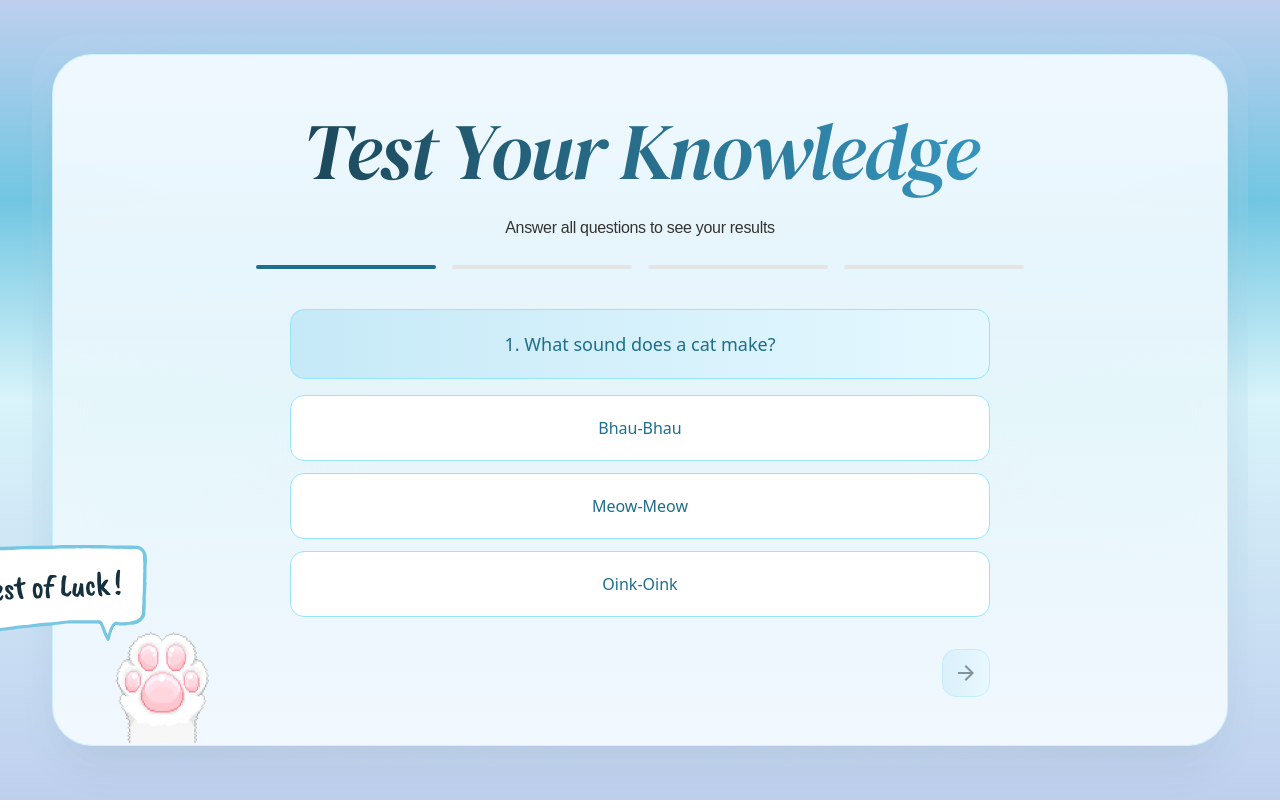
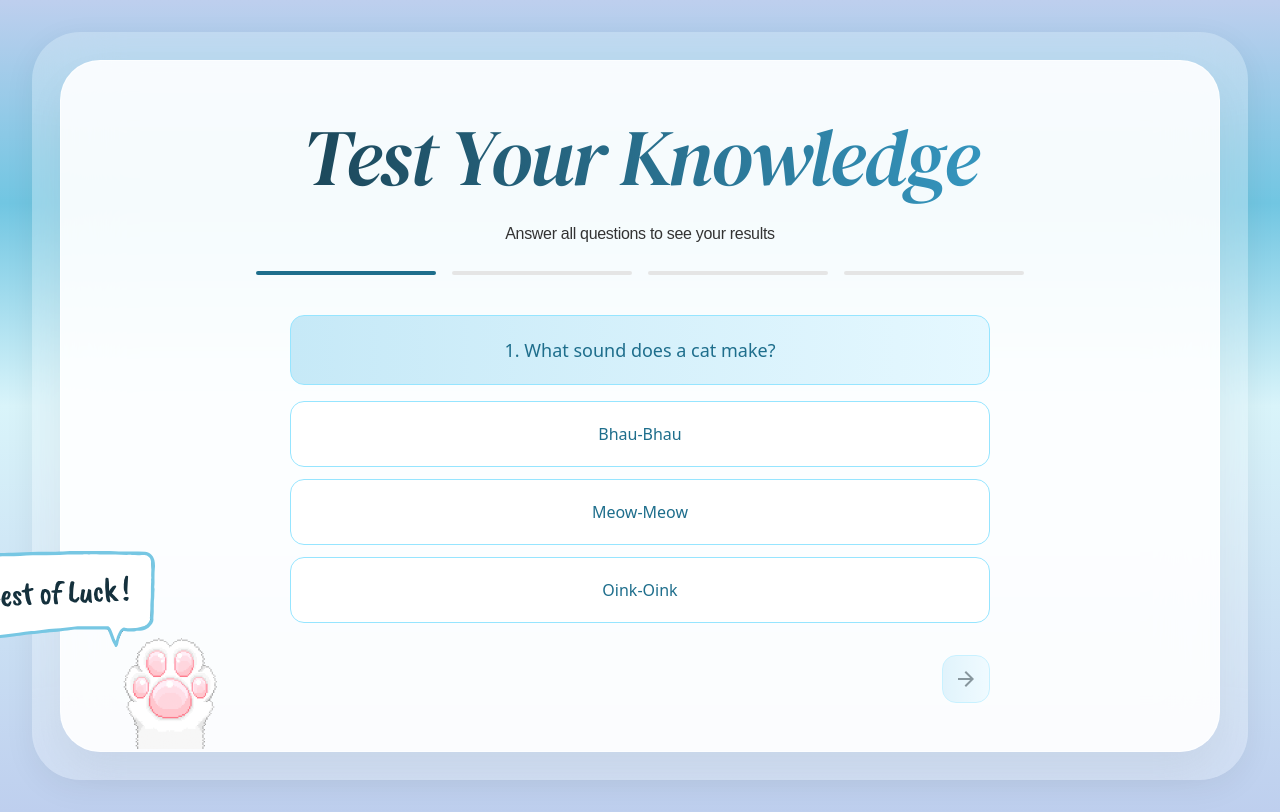
Before and after one commit to AtulRaghuvanshi73/Quiz-application, a Next.js app: page / in a window 1280 px wide. Built offline with nearby package versions, Linux system fonts and the light colour scheme.

Commit message:
fix : fixed the container background blur

```diff
--- a/src/app/page.tsx
+++ b/src/app/page.tsx
@@ -188,20 +188,21 @@ export default function Home() {
     }}>
       {/* Outer blur frame */}
       <div
-        className="relative w-full max-w-[1250px] rounded-[48px] p-5"
+        className="relative w-full max-w-[1250px] rounded-[48px] p-7"
         style={{
-          background: "linear-gradient(180deg, rgba(190, 207, 238, 0.4) 0%, rgba(113, 198, 226, 0.4) 25%, rgba(217, 244, 250, 0.4) 50%, rgba(190, 207, 238, 0.4) 100%)",
-          backdropFilter: "blur(200px)",
-          WebkitBackdropFilter: "blur(200px)",
+          background: "rgba(255, 255, 255, 0.25)",
+          backdropFilter: "blur(40px)",
+          WebkitBackdropFilter: "blur(40px)",
+          boxShadow: "0 8px 32px rgba(0, 0, 0, 0.06)"
         }}
       >
         {/* Inner content card */}
         <div
           className="relative w-full rounded-[40px] p-12 overflow-visible"
           style={{
-            background: "linear-gradient(180deg, rgba(244, 250, 255, 0.95) 0%, rgba(230, 245, 250, 0.95) 50%, rgba(244, 250, 255, 0.95) 100%)",
-            boxShadow: "0 25px 50px -12px rgba(0, 0, 0, 0.08)",
-            border: "1px solid rgba(150, 229, 255, 0.4)"
+            background: "rgba(255, 255, 255, 0.9)",
+            boxShadow: "0 20px 40px rgba(0, 0, 0, 0.05)",
+            border: "1px solid rgba(255, 255, 255, 0.6)"
           }}
         >
           {isFirstQuestion && (
```
